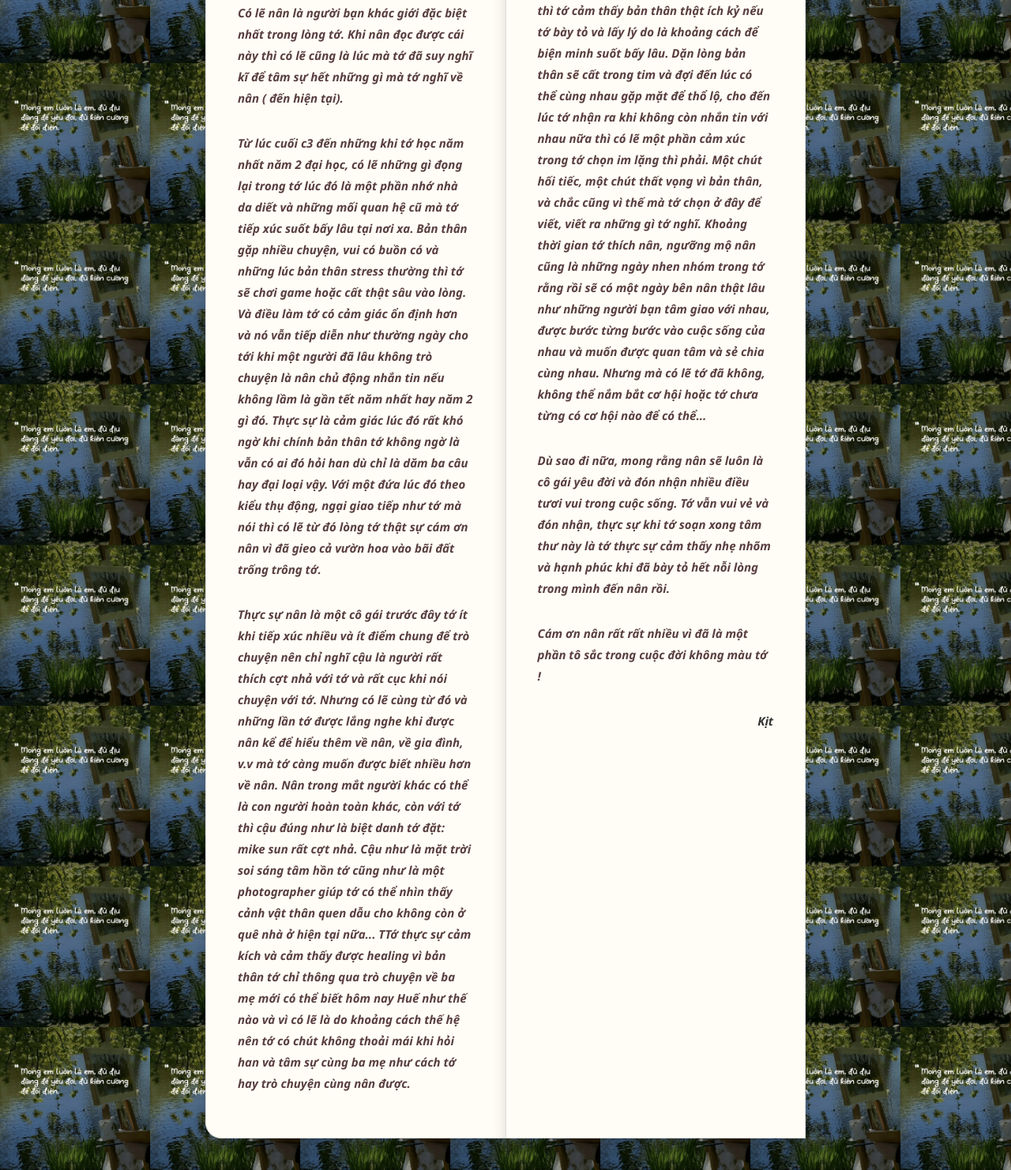
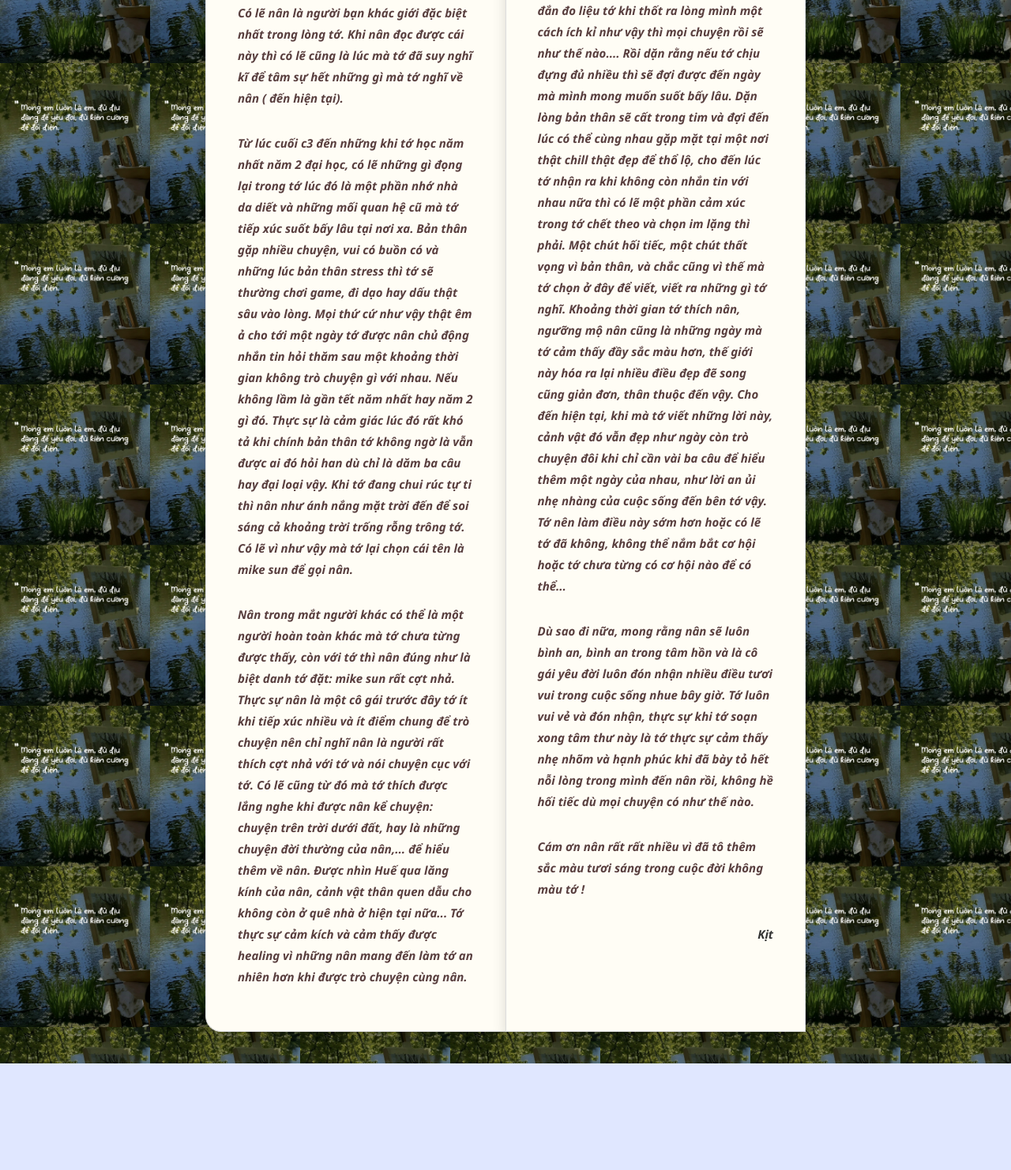
Before and after one commit to HoangKiet3524/guinan, a plain HTML site: page index.html in a window 1280 px wide. Shown: the part 327-1809 px from the top of the page at 79% size. After the commit the page ends 1674 px from the top, so only its background shows below. Drawn offline with Linux system fonts and the light colour scheme.

Commit message:
Chỉnh sửa nội dung trong index.html 3

```diff
--- a/index.html
+++ b/index.html
@@ -82,15 +82,15 @@ h2 {
                 <h2 class="chapter-title"><strong>Một chút đọng lại trong tớ khi không còn nhắn tin với cậu</strong></h2>
             <p class="uu"><strong>Gửi nân,</strong></p>
             <p class="uu"><strong>Có lẽ nân là người bạn khác giới đặc biệt nhất trong lòng tớ. Khi nân đọc được cái này thì có lẽ cũng là lúc mà tớ đã suy nghĩ kĩ để tâm sự hết những gì mà tớ nghĩ về nân ( đến hiện tại).</strong></p>
-            <p class="uu"><strong>Từ lúc cuối c3 đến những khi tớ học năm nhất năm 2 đại học, có lẽ những gì đọng lại trong tớ lúc đó là một phần nhớ nhà da diết và những mối quan hệ cũ mà tớ tiếp xúc suốt bấy lâu tại nơi xa. Bản thân gặp nhiều chuyện, vui có buồn có và những lúc bản thân stress thường thì tớ sẽ chơi game hoặc cất thật sâu vào lòng. Và điều làm tớ có cảm giác ổn định hơn và nó vẫn tiếp diễn như thường ngày cho tới khi một người đã lâu không trò chuyện là nân chủ động nhắn tin nếu không lầm là gần tết năm nhất hay năm 2 gì đó. Thực sự là cảm giác lúc đó rất khó ngờ khi chính bản thân tớ không ngờ là vẫn có ai đó hỏi han dù chỉ là dăm ba câu hay đại loại vậy. Với một đứa lúc đó theo kiểu thụ động, ngại giao tiếp như tớ mà nói thì có lẽ từ đó lòng tớ thật sự cám ơn nân vì đã gieo cả vườn hoa vào bãi đất trống trông tớ.</strong> </p>
-            <p class="uu"><strong>Thực sự nân là một cô gái trước đây tớ ít khi tiếp xúc nhiều và ít điểm chung để trò chuyện nên chỉ nghĩ cậu là người rất thích cợt nhả với tớ và rất cục khi nói chuyện với tớ. Nhưng có lẽ cùng từ đó và những lần tớ được lắng nghe khi được nân kể để hiểu thêm về nân, về gia đình, v.v  mà tớ càng muốn được biết nhiều hơn về nân. Nân trong mắt người khác có thể là con người hoàn toàn khác, còn với tớ thì cậu đúng như là biệt danh tớ đặt: mike sun rất cợt nhả. Cậu như là mặt trời soi sáng tâm hồn tớ cũng như là một photographer giúp tớ có thể nhìn thấy cảnh vật thân quen dẫu cho không còn ở quê nhà ở hiện tại nữa... TTớ thực sự cảm kích và cảm thấy được healing vì bản thân tớ chỉ thông qua trò chuyện về ba mẹ mới có thể biết hôm nay Huế như thế nào và vì có lẽ là do khoảng cách thế hệ nên tớ có chút không thoải mái khi hỏi han và tâm sự cùng ba mẹ như cách tớ hay trò chuyện cùng nân được.</strong></p>
+            <p class="uu"><strong>Từ lúc cuối c3 đến những khi tớ học năm nhất năm 2 đại học, có lẽ những gì đọng lại trong tớ lúc đó là một phần nhớ nhà da diết và những mối quan hệ cũ mà tớ tiếp xúc suốt bấy lâu tại nơi xa. Bản thân gặp nhiều chuyện, vui có buồn có và những lúc bản thân stress thì tớ sẽ thường chơi game, đi dạo hay dấu thật sâu vào lòng. Mọi thứ cứ như vậy thật êm ả cho tới một ngày tớ được nân chủ động nhắn tin hỏi thăm sau một khoảng thời gian không trò chuyện gì với nhau. Nếu không lầm là gần tết năm nhất hay năm 2 gì đó. Thực sự là cảm giác lúc đó rất khó tả khi chính bản thân tớ không ngờ là vẫn được ai đó hỏi han dù chỉ là dăm ba câu hay đại loại vậy. Khi tớ đang chui rúc tự ti thì nân như ánh nắng mặt trời đến để soi sáng cả khoảng trời trống rỗng trông tớ. Có lẽ vì như vậy mà tớ lại chọn cái tên là mike sun để gọi nân.</strong> </p>
+            <p class="uu"><strong>Nân trong mắt người khác có thể là một người hoàn toàn khác mà tớ chưa từng được thấy, còn với tớ thì nân đúng như là biệt danh tớ đặt: mike sun rất cợt nhả. Thực sự nân là một cô gái trước đây tớ ít khi tiếp xúc nhiều và ít điểm chung để trò chuyện nên chỉ nghĩ nân là người rất thích cợt nhả với tớ và nói chuyện cục với tớ. Có lẽ cũng từ đó mà tớ thích được lắng nghe khi được nân kể chuyện: chuyện trên trời dưới đất, hay là những chuyện đời thường của nân,... để hiểu thêm về nân. Được nhìn Huế qua lăng kính của nân, cảnh vật thân quen dẫu cho không còn ở quê nhà ở hiện tại nữa... Tớ thực sự cảm kích và cảm thấy được healing vì những nân mang đến làm tớ an nhiên hơn khi được trò chuyện cùng nân.</strong></p>
           </div>
         </div>
           <div class="page right">
             <div class="page-content">
-            <p class="uu"><strong>Tớ không chắc nân sẽ đọc cái này không, nhưng tớ vẫn muốn viết vì tớ nợ bản thân một lời tạm biệt. Tớ đã luôn muốn một lần được nói ra hết tình cảm bản thân cho nân, muốn được ngắm nhìn nân thật lâu sau những chuyến đi chơi với nhau cho đến khi mọi điều gói gọn lại thành giá như và tớ luôn đắn đo liệu tớ khi thốt ra thì tớ cảm thấy bản thân thật ích kỷ nếu tớ bày tỏ và lấy lý do là khoảng cách để biện minh suốt bấy lâu. Dặn lòng bản thân sẽ cất trong tim và đợi đến lúc có thể cùng nhau gặp mặt để thổ lộ, cho đến lúc tớ nhận ra khi không còn nhắn tin với nhau nữa thì có lẽ một phần cảm xúc trong tớ chọn im lặng thì phải. Một chút hối tiếc, một chút thất vọng vì bản thân, và chắc cũng vì thế mà tớ chọn ở đây để viết, viết ra những gì tớ nghĩ. Khoảng thời gian tớ thích nân, ngưỡng mộ nân cũng là những ngày nhen nhóm trong tớ rằng rồi sẽ có một ngày bên nân thật lâu như những người bạn tâm giao với nhau, được bước từng bước vào cuộc sống của nhau và muốn được quan tâm và sẻ chia cùng nhau. Nhưng mà có lẽ tớ đã không, không thể nắm bắt cơ hội hoặc tớ chưa từng có cơ hội nào để có thể...</strong></p>
-        <p class="uu"><strong>Dù sao đi nữa, mong rằng nân sẽ luôn là cô gái yêu đời và đón nhận nhiều điều tươi vui trong cuộc sống. Tớ vẫn vui vẻ và đón nhận, thực sự khi tớ soạn xong tâm thư này là tớ thực sự cảm thấy nhẹ nhõm và hạnh phúc khi đã bày tỏ hết nỗi lòng trong mình đến nân rồi.</strong> </p>
-        <p class="uu"><strong>Cám ơn nân rất rất nhiều vì đã là một phần tô sắc trong cuộc đời không màu tớ !</strong></p>
+            <p class="uu"><strong>Tớ không chắc nân sẽ đọc cái này không, nhưng tớ vẫn muốn viết lên tâm tư này vì tớ nợ bản thân một lời tạm biệt. Tớ đã luôn muốn một lần được nói ra hết tình cảm bản thân cho nân, muốn được ngắm nhìn nân thật lâu sau những chuyến đi chơi với nhau cho đến khi mọi điều gói gọn lại thành hai từ giá như và tớ luôn đắn đo liệu tớ khi thốt ra lòng mình một cách ích kỉ như vậy thì mọi chuyện rồi sẽ như thế nào.... Rồi dặn rằng nếu tớ chịu đựng đủ nhiều thì sẽ đợi được đến ngày mà mình mong muốn suốt bấy lâu. Dặn lòng bản thân sẽ cất trong tim và đợi đến lúc có thể cùng nhau gặp mặt tại một nơi thật chill thật đẹp để thổ lộ, cho đến lúc tớ nhận ra khi không còn nhắn tin với nhau nữa thì có lẽ một phần cảm xúc trong tớ chết theo và chọn im lặng thì phải. Một chút hối tiếc, một chút thất vọng vì bản thân, và chắc cũng vì thế mà tớ chọn ở đây để viết, viết ra những gì tớ nghĩ. Khoảng thời gian tớ thích nân, ngưỡng mộ nân cũng là những ngày mà tớ cảm thấy đầy sắc màu hơn, thế giới này hóa ra lại nhiều điều đẹp đẽ song cũng giản đơn, thân thuộc đến vậy. Cho đến hiện tại, khi mà tớ viết những lời này, cảnh vật đó vẫn đẹp như ngày còn trò chuyện đôi khi chỉ cần vài ba câu để hiểu thêm một ngày của nhau, như lời an ủi nhẹ nhàng của cuộc sống đến bên tớ vậy. Tớ nên làm điều này sớm hơn hoặc có lẽ tớ đã không, không thể nắm bắt cơ hội hoặc tớ chưa từng có cơ hội nào để có thể...</strong></p>
+        <p class="uu"><strong>Dù sao đi nữa, mong rằng nân sẽ luôn bình an, bình an trong tâm hồn và là cô gái yêu đời luôn đón nhận nhiều điều tươi vui trong cuộc sống nhue bây giờ. Tớ luôn vui vẻ và đón nhận, thực sự khi tớ soạn xong tâm thư này là tớ thực sự cảm thấy nhẹ nhõm và hạnh phúc khi đã bày tỏ hết nỗi lòng trong mình đến nân rồi, không hề hối tiếc dù mọi chuyện có như thế nào.</strong> </p>
+        <p class="uu"><strong>Cám ơn nân rất rất nhiều vì đã tô thêm sắc màu tươi sáng trong cuộc đời không màu tớ !</strong></p>
         <p class="signature"><strong>Kịt</strong></p>
           </div>
 </body>
```
